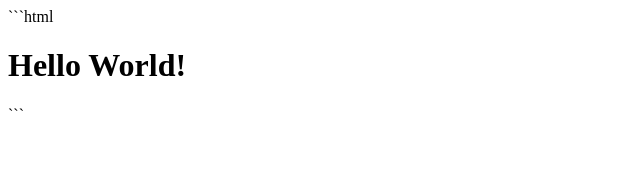
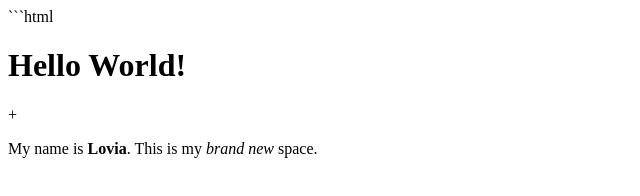
Before and after one commit to LoviaAM/html-hello-world, a plain HTML site: page index.html in a window 1280 px wide. Shown: the whole page, without its empty margins (0-640 px from the left). Drawn offline with Linux system fonts and the light colour scheme.

Commit message:
add new paragraph

````diff
--- a/index.html
+++ b/index.html
@@ -1,3 +1,4 @@
 ```html
 <h1>Hello World!</h1>
-```
+
++<p>My name is <b>Lovia</b>. This is my <i>brand new</i> space.</p>
````
